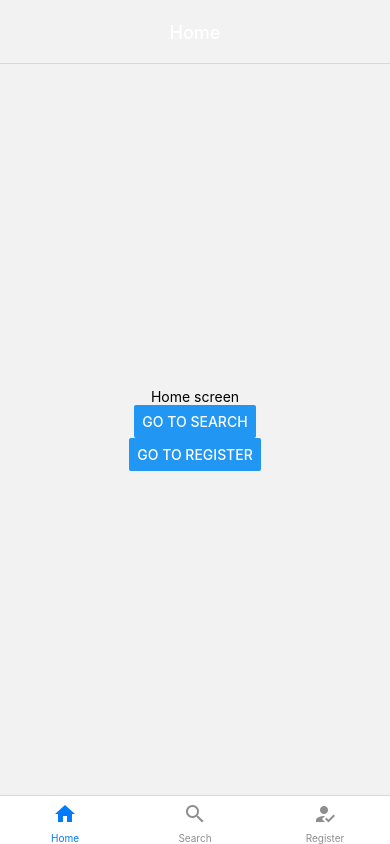
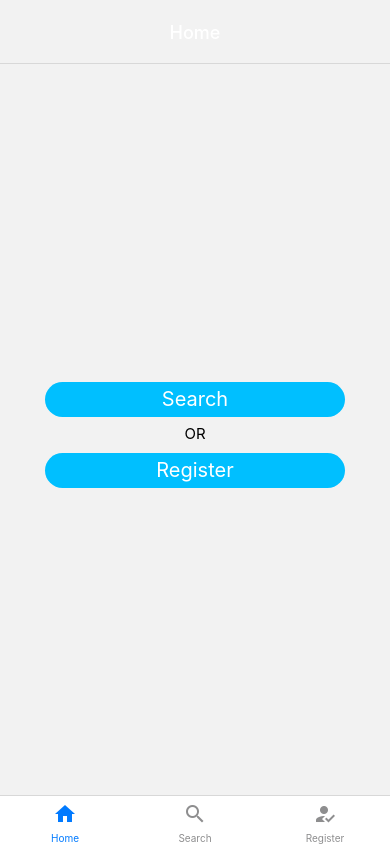
Before and after one commit to sumeshcomorins/jobs, a React Native app: screen /Home in a window 390 px wide. Built offline with nearby package versions, Linux system fonts and the light colour scheme.

Commit message:
home screen ui
home screen button ui

```diff
--- a/src/screens/HomeScreen.js
+++ b/src/screens/HomeScreen.js
@@ -1,18 +1,36 @@
-import { View, Text, Button } from 'react-native'
+import { View, Text, Button, TouchableOpacity, StyleSheet } from 'react-native'
 import React from 'react'
 
 export default function HomeScreens({ navigation }) {
+  const clickEventListener = () => {
+    alert('ok')
+  }
   return (
     <View style={{ flex: 1, justifyContent: 'center', alignItems: 'center' }}>
-      <Text>Home screen</Text>
-      <Button
-        title="Go to Search"
-        onPress={() => navigation.navigate('Search')}
-      />
-      <Button
-        title="Go to Register"
-        onPress={() => navigation.navigate('Register')}
-      />
+      <TouchableOpacity style={styles.followButton} onPress={()=>navigation.navigate('Search')}>
+                      <Text style={styles.followButtonText}> Search </Text>
+                    </TouchableOpacity>
+                    <Text style={{fontSize:15,paddingTop:7}}>OR</Text>
+                    <TouchableOpacity style={styles.followButton} onPress={()=>navigation.navigate('Register')}>
+                      <Text style={styles.followButtonText}> Register </Text>
+                    </TouchableOpacity>
       </View>
   )
 }
+
+const styles = StyleSheet.create({
+  followButton: {
+    marginTop:10,
+    height:35,
+    width:300,
+    flexDirection: 'row',
+    justifyContent: 'center',
+    alignItems: 'center',
+    borderRadius:30,
+    backgroundColor: "#00BFFF",
+  },
+  followButtonText:{
+    color: "#FFFFFF",
+    fontSize:20,
+  },
+});
```
